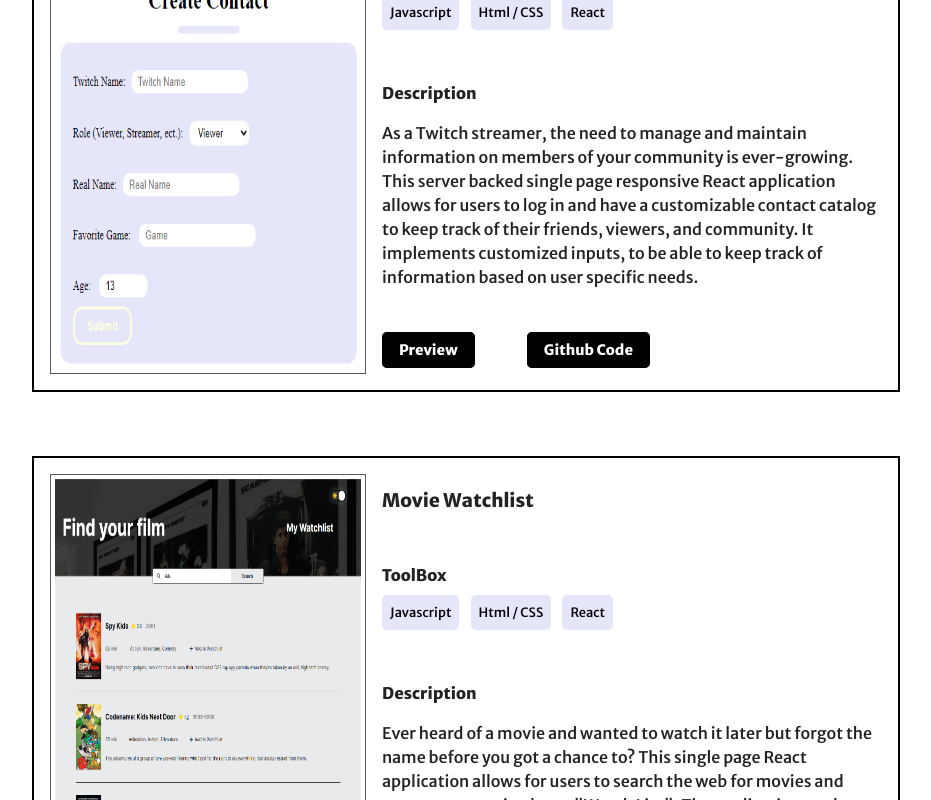
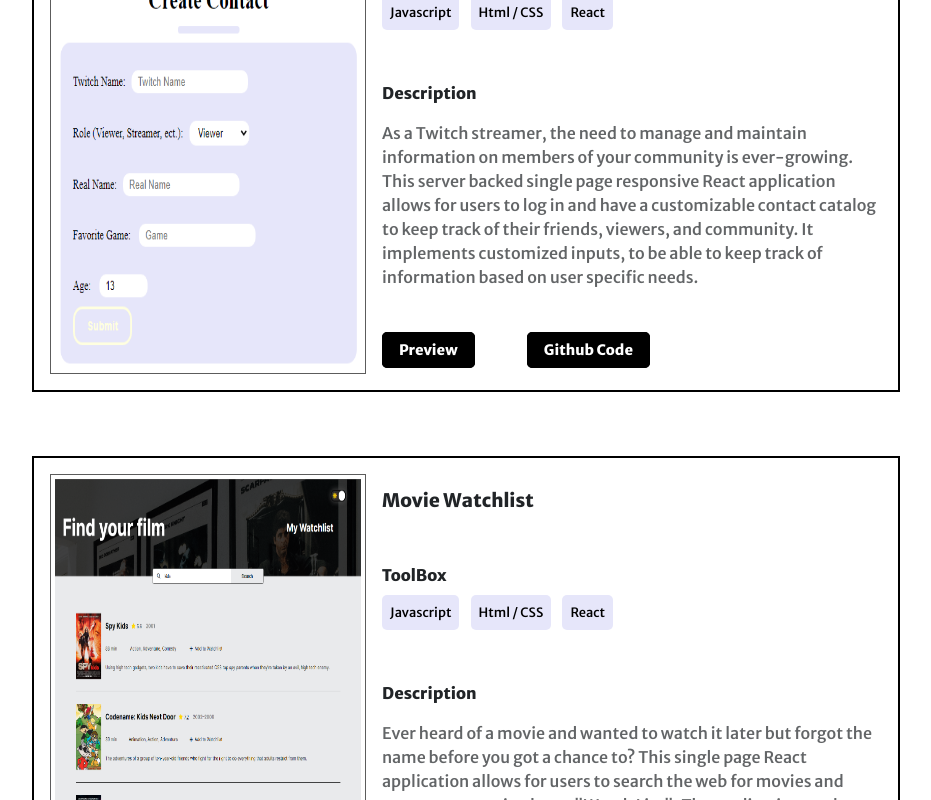
Before and after one commit to Melton-Paul/Portfolio-v2, a React (Create React App) app: page / in a window 1280 px wide. Shown: the part 1560-2360 px from the top of the page, without its empty margins (174-1105 px from the left). Built offline with nearby package versions, Linux system fonts and the light colour scheme.

Commit message:
Project detail text lightened

```diff
--- a/src/components/Projects/Projects.module.css
+++ b/src/components/Projects/Projects.module.css
@@ -41,6 +41,9 @@
 }
 .project-information__section h4 {
   margin: 0.5rem 0;
+}
+.project-information__section p {
+  opacity: 0.7;
 }
 
 .project-information__toolbox {
```
